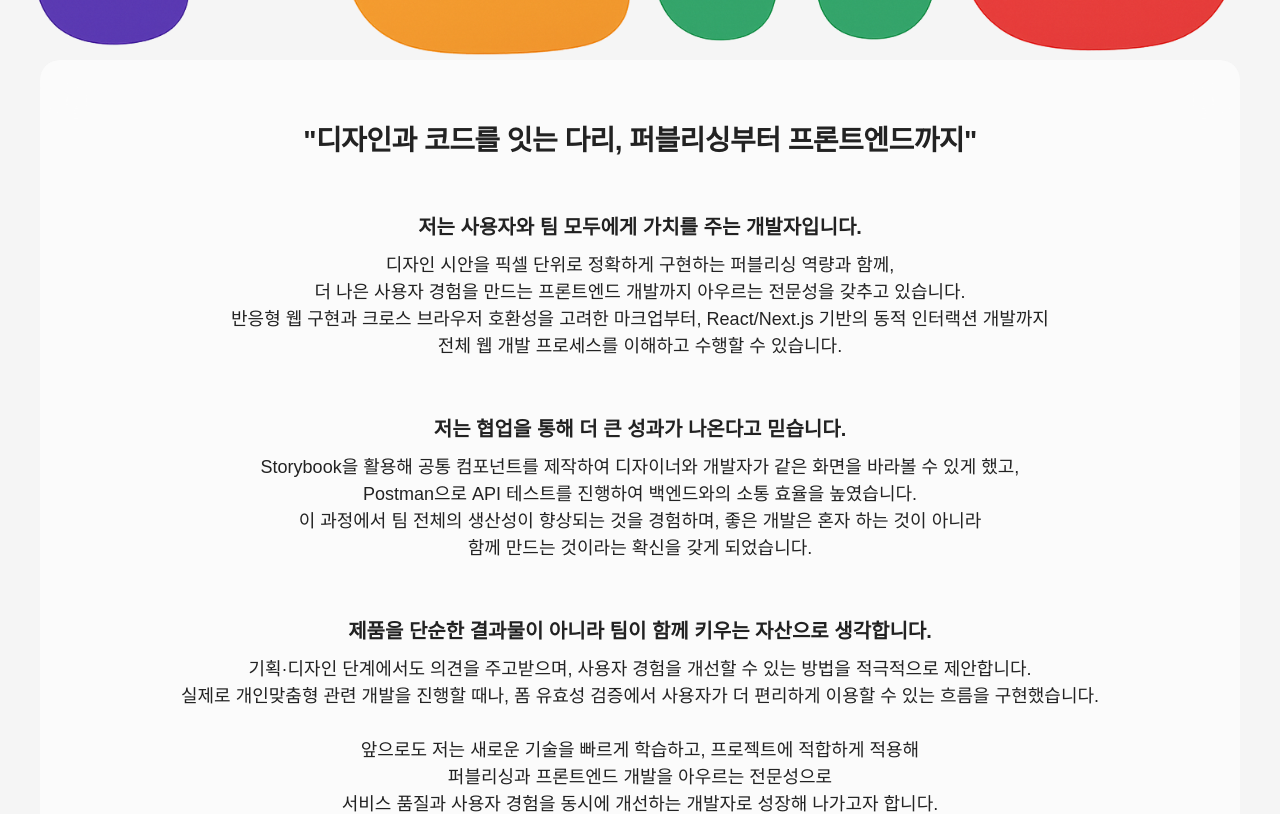
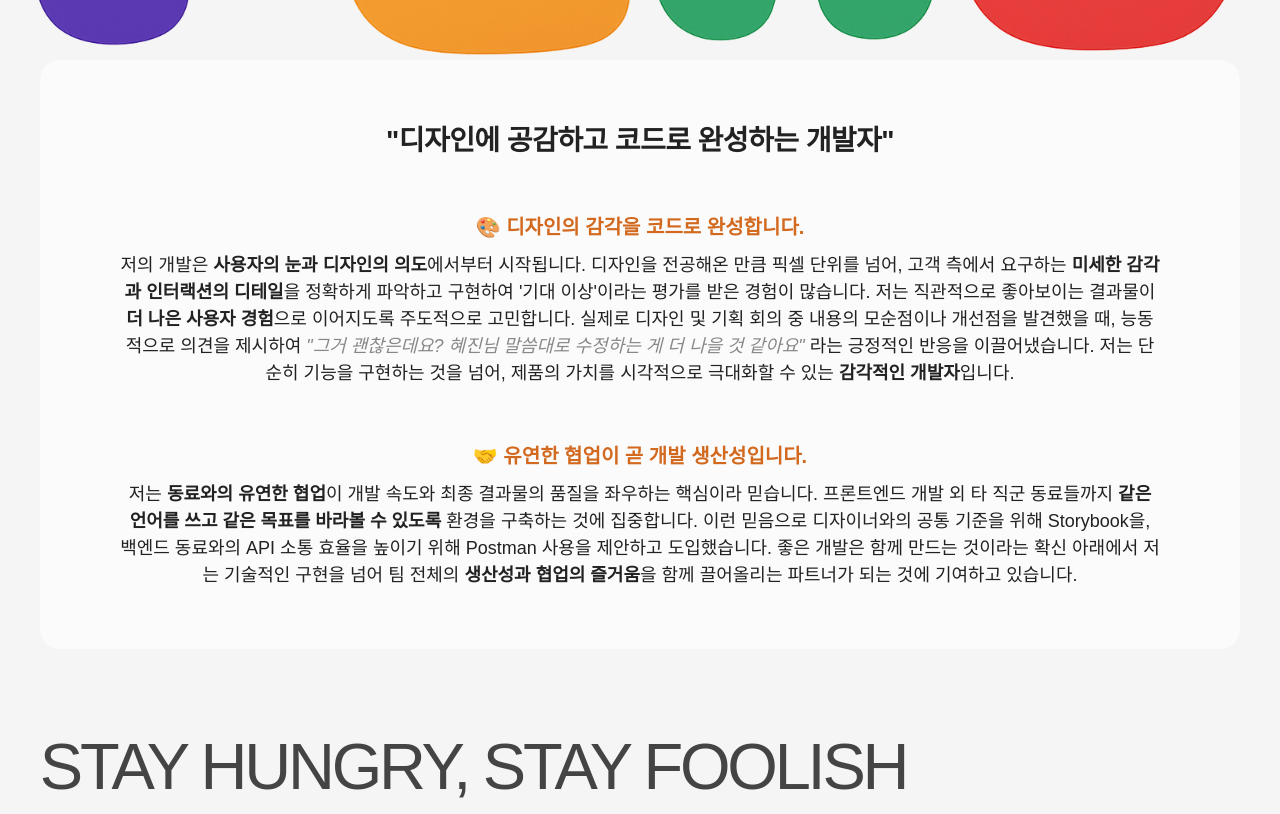
Before and after one commit to hyeminem-Jo/hyejin-portfolio, a Next.js app: page / in a window 1280 px wide. Shown: the part 740-1554 px from the top of the page. Built offline with nearby package versions, Linux system fonts and the light colour scheme.

Commit message:
fix: 인트로 소개 수정

```diff
--- a/src/app/_modules/about/About.tsx
+++ b/src/app/_modules/about/About.tsx
@@ -62,52 +62,37 @@ const About = () => {
         <S.AboutInner>
           <S.AboutInnerBoxTitleInner>
             <S.AboutInnerBoxMiddle>
-              &quot;디자인과 코드를 잇는 다리, <br className='mo-only' />
-              퍼블리싱부터 프론트엔드까지&quot;
+              &quot;디자인에 공감하고 <br className='mo-only' />
+              코드로 완성하는 <br className='mo-only' />
+              개발자&quot;
             </S.AboutInnerBoxMiddle>
             <S.AboutInnerBoxDesc>
               <S.AboutInnerBoxDescBold>
-                저는 사용자와 팀 모두에게 가치를 주는 개발자입니다.
+                🎨 디자인의 감각을 코드로 완성합니다.
               </S.AboutInnerBoxDescBold>
-              디자인 시안을 픽셀 단위로 정확하게 구현하는 퍼블리싱 역량과 함께, <br />
-              더 나은 사용자 경험을 만드는 프론트엔드 개발까지 아우르는 전문성을 갖추고 있습니다.
-              <br />
-              반응형 웹 구현과 크로스 브라우저 호환성을 고려한 마크업부터, React/Next.js 기반의 동적
-              인터랙션 개발까지
-              <br />
-              전체 웹 개발 프로세스를 이해하고 수행할 수 있습니다.
+              저의 개발은 <strong>사용자의 눈과 디자인의 의도</strong>에서부터 시작됩니다. 디자인을
+              전공해온 만큼 픽셀 단위를 넘어, 고객 측에서 요구하는{' '}
+              <strong>미세한 감각과 인터랙션의 디테일</strong>을 정확하게 파악하고 구현하여 '기대
+              이상'이라는 평가를 받은 경험이 많습니다. 저는 직관적으로 좋아보이는 결과물이{' '}
+              <strong>더 나은 사용자 경험</strong>으로 이어지도록 주도적으로 고민합니다. 실제로
+              디자인 및 기획 회의 중 내용의 모순점이나 개선점을 발견했을 때, 능동적으로 의견을
+              제시하여 <i>"그거 괜찮은데요? 혜진님 말씀대로 수정하는 게 더 나을 것 같아요"</i> 라는
+              긍정적인 반응을 이끌어냈습니다. 저는 단순히 기능을 구현하는 것을 넘어, 제품의 가치를
+              시각적으로 극대화할 수 있는 <strong>감각적인 개발자</strong>입니다.
               <br />
               <br />
               <br />
               <S.AboutInnerBoxDescBold>
-                저는 협업을 통해 더 큰 성과가 나온다고 믿습니다.
+                🤝 유연한 협업이 곧 개발 생산성입니다.
               </S.AboutInnerBoxDescBold>
-              Storybook을 활용해 공통 컴포넌트를 제작하여 디자이너와 개발자가 같은 화면을 바라볼 수
-              있게 했고,
-              <br />
-              Postman으로 API 테스트를 진행하여 백엔드와의 소통 효율을 높였습니다.
-              <br />
-              이 과정에서 팀 전체의 생산성이 향상되는 것을 경험하며, 좋은 개발은 혼자 하는 것이
-              아니라
-              <br />
-              함께 만드는 것이라는 확신을 갖게 되었습니다.
-              <br />
-              <br />
-              <br />
-              <S.AboutInnerBoxDescBold>
-                제품을 단순한 결과물이 아니라 팀이 함께 키우는 자산으로 생각합니다.
-              </S.AboutInnerBoxDescBold>
-              기획·디자인 단계에서도 의견을 주고받으며, 사용자 경험을 개선할 수 있는 방법을
-              적극적으로 제안합니다.
-              <br />
-              실제로 개인맞춤형 관련 개발을 진행할 때나, 폼 유효성 검증에서 사용자가 더 편리하게
-              이용할 수 있는 흐름을 구현했습니다.
-              <br />
-              <br />
-              앞으로도 저는 새로운 기술을 빠르게 학습하고, 프로젝트에 적합하게 적용해
-              <br />
-              퍼블리싱과 프론트엔드 개발을 아우르는 전문성으로 <br />
-              서비스 품질과 사용자 경험을 동시에 개선하는 개발자로 성장해 나가고자 합니다.
+              저는 <strong>동료와의 유연한 협업</strong>이 개발 속도와 최종 결과물의 품질을 좌우하는
+              핵심이라 믿습니다. 프론트엔드 개발 외 타 직군 동료들까지{' '}
+              <strong>같은 언어를 쓰고 같은 목표를 바라볼 수 있도록</strong> 환경을 구축하는 것에
+              집중합니다. 이런 믿음으로 디자이너와의 공통 기준을 위해 Storybook을, 백엔드 동료와의
+              API 소통 효율을 높이기 위해 Postman 사용을 제안하고 도입했습니다. 좋은 개발은 함께
+              만드는 것이라는 확신 아래에서 저는 기술적인 구현을 넘어 팀 전체의{' '}
+              <strong>생산성과 협업의 즐거움</strong>을 함께 끌어올리는 파트너가 되는 것에 기여하고
+              있습니다.
             </S.AboutInnerBoxDesc>
           </S.AboutInnerBoxTitleInner>
         </S.AboutInner>
--- a/src/app/_modules/about/styled.ts
+++ b/src/app/_modules/about/styled.ts
@@ -53,6 +53,7 @@ export const AboutInnerBoxMiddle = styled.strong`
 
   @media (max-width: ${BREAKPOINT}px) {
     font-size: 24px;
+    margin-bottom: 20px;
   }
 `;
 
@@ -61,6 +62,14 @@ export const AboutInnerBoxDesc = styled.p`
   line-height: 1.5;
   color: #222;
   text-align: center;
+
+  i {
+    color: #888;
+  }
+
+  strong {
+    font-weight: 600;
+  }
 
   @media (max-width: ${BREAKPOINT}px) {
     margin-top: 20px;
@@ -73,6 +82,7 @@ export const AboutInnerBoxDescBold = styled.strong`
   margin-bottom: 10px;
   font-size: 20px;
   font-weight: 600;
+  color: chocolate;
 
   @media (max-width: ${BREAKPOINT}px) {
     font-size: 18px;
```
